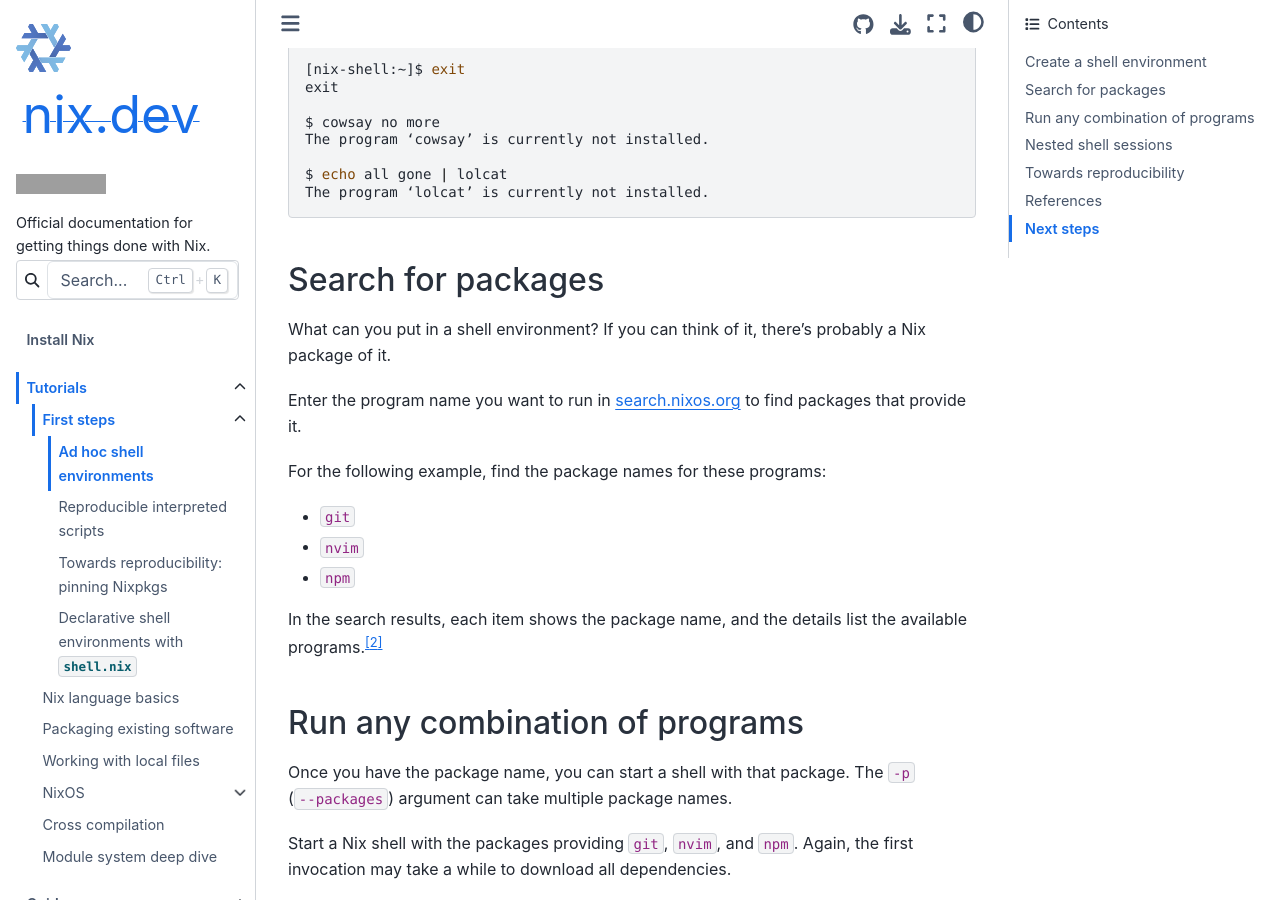
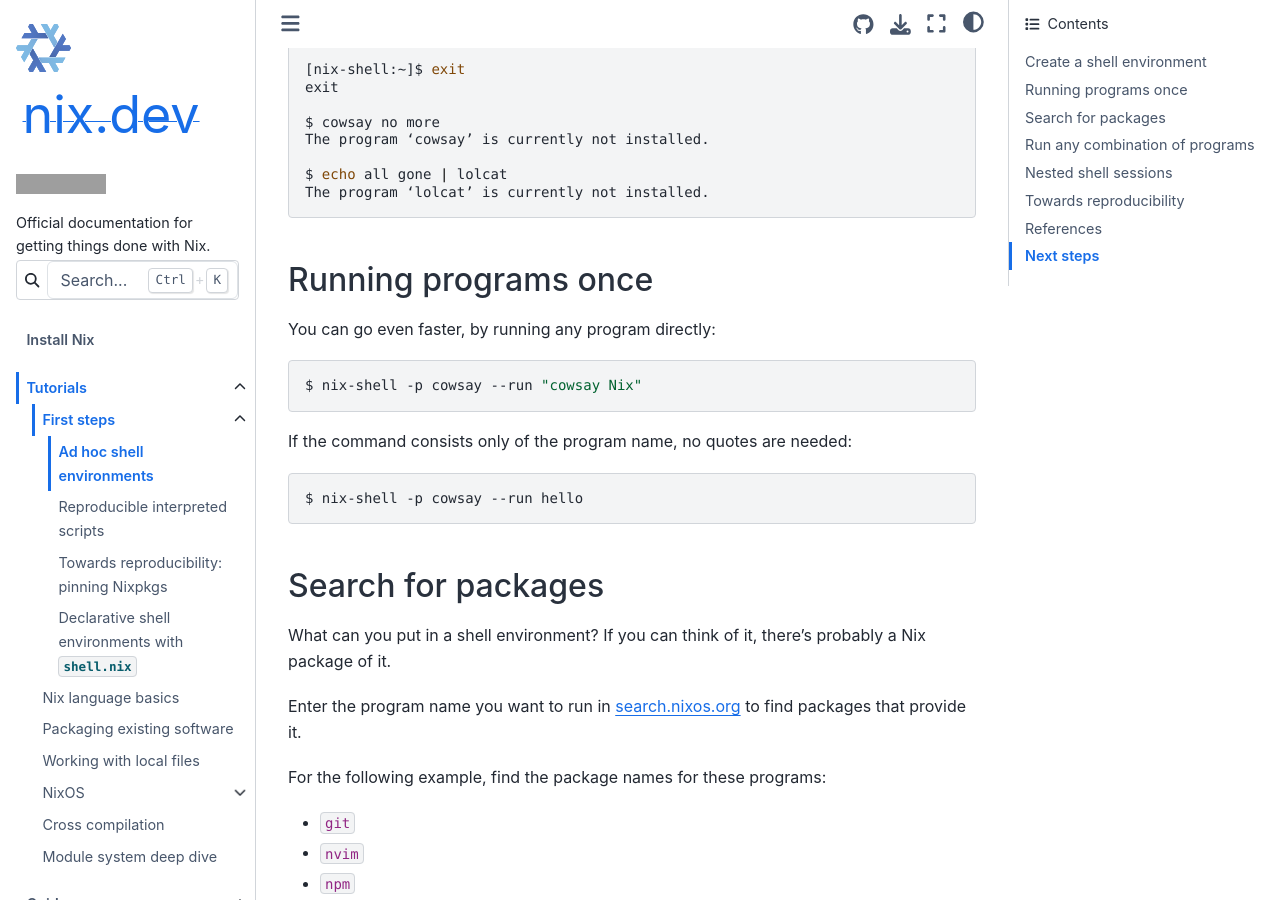
Before and after one commit to NixOS/nix.dev, a Sphinx documentation site: the page built from source/tutorials/first-steps/ad-hoc-shell-environments.md, in a window 1280 px wide and 900 px high, scrolled down 1048 px. Built offline with Sphinx 7.4.7 and the Sphinx Book theme 1.1.4, drawn with Linux system fonts in a browser that asks for light colours; grey boxes are pictures that could not be loaded.

Commit message:
show nix-shell --run
it's quite useful and not necessarily obvious without reading reference documentation

````diff
--- a/source/tutorials/first-steps/ad-hoc-shell-environments.md
+++ b/source/tutorials/first-steps/ad-hoc-shell-environments.md
@@ -52,6 +52,20 @@
 
 $ echo all gone | lolcat
 The program ‘lolcat’ is currently not installed.
+```
+
+## Running programs once
+
+You can go even faster, by running any program directly:
+
+```console
+$ nix-shell -p cowsay --run "cowsay Nix"
+```
+
+If the command consists only of the program name, no quotes are needed:
+
+```console
+$ nix-shell -p cowsay --run hello
 ```
 
 ## Search for packages
````
